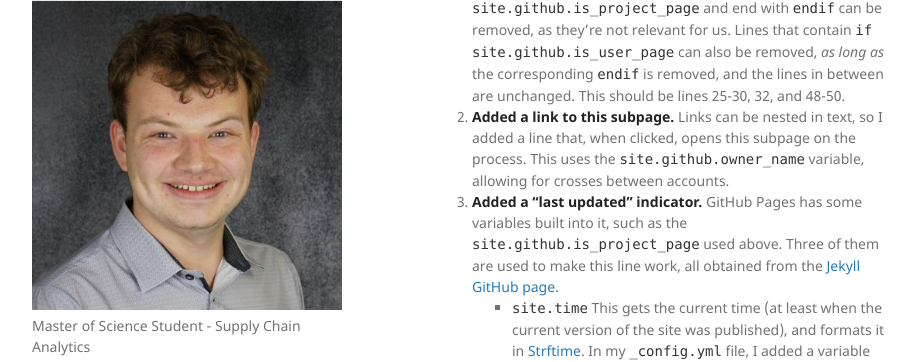
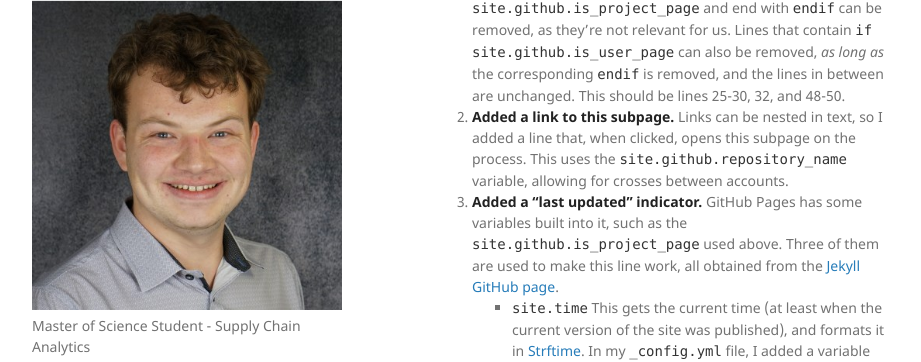
Before and after one commit to morris-sam/morris-sam.github.io, a Jekyll site: the page built from process/index.md, in a window 1280 px wide and 900 px high, scrolled down 5419 px. Shown: the part 109-471 px from the top of the window, without its empty margins (178-1099 px from the left). Built offline with Jekyll 4.4.1, drawn with Linux system fonts in a browser that asks for light colours; our own code applies the rules of GitHub Pages for plain Markdown files.

Commit message:
specify website

```diff
--- a/_layouts/default.html
+++ b/_layouts/default.html
@@ -38,7 +38,7 @@
 
       </section>
       <footer>
-        <p><small>Want to make your own website? View my process <a href="{{ site.github.owner_name }}.github.io/process">here</a></small></p>
+        <p><small>Want to make your own website? View my process <a href="https://{{ site.github.repository_name }}/process">here</a></small></p>
         <p><small>Theme by <a href="https://github.com/orderedlist">orderedlist</a></small></p>
         <p><small>Last updated: {{ site.time | date: "%A, %B %e, %Y, at %I:%M %p PST" }} with commit <a href="{{ site.github.repository_url }}/commit/{{ site.github.build_revision }}">{{ site.github.build_revision | slice: 0, 7 }}</a></small></p>
       </footer>
--- a/process/index.md
+++ b/process/index.md
@@ -174,7 +174,7 @@ To adjust the default layout and theme of the website to create something more c
    Sections that contain `if site.github.is_project_page` and end with `endif` can be removed, as they're not relevant for us.
    Lines that contain `if site.github.is_user_page` can also be removed, _as long as_ the corresponding `endif` is removed, and the lines in between are unchanged.
    This should be lines 25-30, 32, and 48-50.
-  2. **Added a link to this subpage.** Links can be nested in text, so I added a line that, when clicked, opens this subpage on the process. This uses the `site.github.owner_name` variable, allowing for crosses between accounts.
+  2. **Added a link to this subpage.** Links can be nested in text, so I added a line that, when clicked, opens this subpage on the process. This uses the `site.github.repository_name` variable, allowing for crosses between accounts.
   3. **Added a "last updated" indicator.** GitHub Pages has some variables built into it, such as the `site.github.is_project_page` used above. Three of them are used to make this line work, all obtained from the [Jekyll GitHub page](https://github.com/jekyll/github-metadata/blob/main/docs/site.github.md).
   - `site.time` This gets the current time (at least when the current version of the site was published), and formats it in [Strftime](https://strftime.net). In my `_config.yml` file, I added a variable for my `timezone` as `America/Los Angeles`, as it would default to GMT.
   - `site.github.repository_url` This gets the link to the repository the site is hosted from, involving no change in moving it from one account to another.
```
